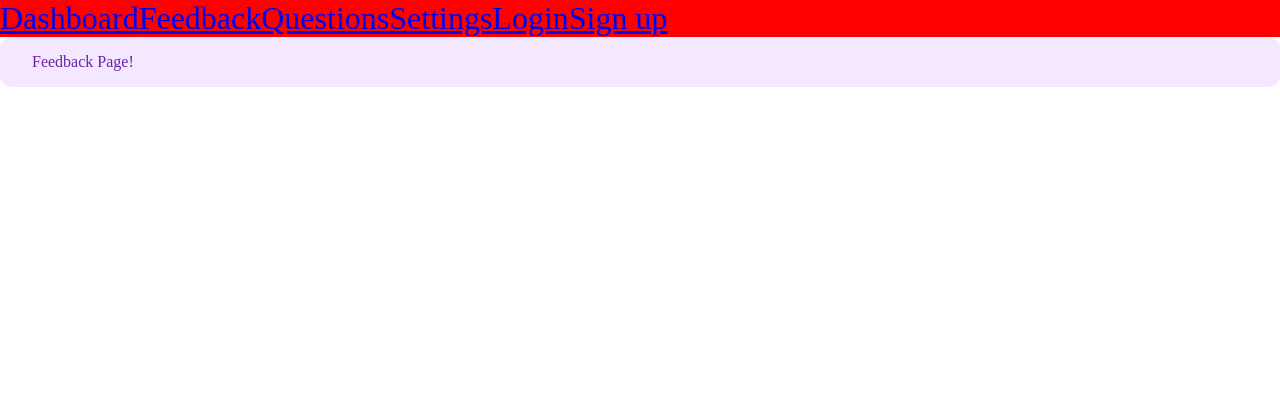
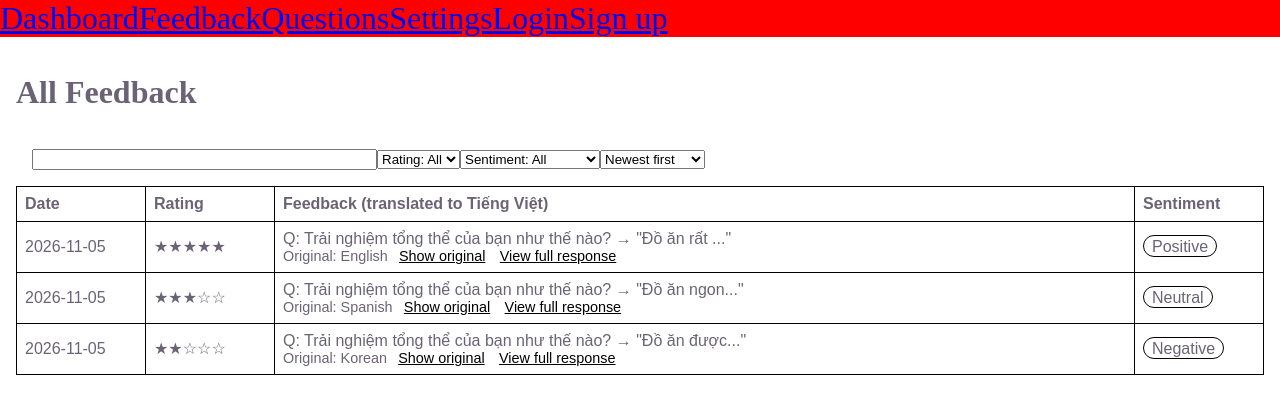
Before and after one commit to INFO-442/INFO442-Project, a React (Vite) app in the folder frontend/: page /feedback in a window 1280 px wide. Shown: the top 414 px of the page. Built offline with nearby package versions, Linux system fonts and the light colour scheme.

Commit message:
Added filters, table, working buttons in feedback

```diff
--- a/frontend/src/pages/Feedback/Feedback.jsx
+++ b/frontend/src/pages/Feedback/Feedback.jsx
@@ -1,9 +1,85 @@
 import feedbackCSS from './Feedback.module.css'
+import { useState } from 'react'
+
+import { feedbacks } from './Feedback.mockdata.js'
 
 function FeedbackPage() {
   return (
-    <div className={feedbackCSS.feedbackPage}>Feedback Page!</div>
+    <div className={feedbackCSS.feedbackPage}>
+      <h1>All Feedback</h1>
+      <Filters />
+      <table className={feedbackCSS.table}>
+        <tr>
+          <th>Date</th>
+          <th>Rating</th>
+          <th className={feedbackCSS.wideColumn} >Feedback (translated to Tiếng Việt)</th>
+          <th>Sentiment</th>
+        </tr>
+        {feedbacks.map((feedback) => ( <TableRow key={feedback.id} feedback={feedback}/> ))}
+      </table>
+      <dialog id="full-response">
+        <p>This dialog was opened using an invoker command.</p>
+        <button commandfor="full-response" command="close">Close</button>
+      </dialog>
+    </div>
   )
 }
 
+function Filters() {
+  return <div className={feedbackCSS.filterDiv}>
+        <input type="text" id="search" name="search" required minlength="2" size="40" />
+        <select name="rating" id="rating">
+          <option value="">Rating: All</option>
+          <option value="5">Rating: 5</option>
+          <option value="4">Rating: 4</option>
+          <option value="3">Rating: 3</option>
+          <option value="2">Rating: 2</option>
+          <option value="1">Rating: 1</option>
+        </select>
+        <select name="sentiment" id="sentiment">
+          <option value="">Sentiment: All</option>
+          <option value="positive">Sentiment: positive</option>
+          <option value="neutral">Sentiment: neutral</option>
+          <option value="negative">Sentiment: negative</option>
+        </select>
+        <select name="sort" id="sort">
+          <option value="new">Newest first</option>
+          <option value="old">Oldest first</option>
+          <option value="high">Highest rating</option>
+          <option value="low">Lowest rating</option>
+        </select>
+      </div>
+}
+
+function TableRow({ feedback }) {
+  const stars = {
+    5: "★★★★★",
+    4: "★★★★☆",
+    3: "★★★☆☆",
+    2: "★★☆☆☆",
+    1: "★☆☆☆☆",
+  }
+  return <tr>
+    <td>{feedback.Date}</td>
+    <td>{stars[feedback.Rating]}</td>
+    <td><Feedback response={feedback.Responses[0]} language={feedback.Language} /></td>
+    <td><span className={feedbackCSS.sentiment}>{feedback.Sentiment}</span></td>
+  </tr>
+}
+
+function Feedback({ response, language }) {
+  const [translated, setTranslated] = useState(true);
+
+  return <>
+      <span>Q: {translated ? response.Question_Translated : response.Question_Native} →
+      "{translated ? response.Translated.substring(0, 10) : response.Native.substring(0, 10)}..."</span>
+      <div className={feedbackCSS.feedbackUnder}>
+        <span>Original: {language} </span>
+        <button onClick={() => setTranslated(!translated)} >Show {translated ? "original" : "translated"}</button>
+        <button command="show-modal" commandfor="full-response">View full response</button>
+      </div>
+  </>
+}
+
+
 export default FeedbackPage
--- /dev/null
+++ b/frontend/src/pages/Feedback/Feedback.mockdata.js
@@ -0,0 +1,104 @@
+export const feedbacks = [
+  {
+    Feedback_ID: 105,
+    Business_ID: 1,
+    Language: "English",
+    Date: "2026-11-05",
+    Rating: 5,
+    Sentiment: "Positive",
+    Responses: [
+      {
+        Response_ID: 1013,
+        Question_ID: 1,
+        Question_Native: "How was your overall experience?",
+        Question_Translated: "Trải nghiệm tổng thể của bạn như thế nào?",
+        Native: "The food was delicious and the atmosphere was very welcoming.",
+        Translated: "Đồ ăn rất ngon và không khí ở đây rất thân thiện."
+      },
+      {
+        Response_ID: 1014,
+        Question_ID: 2,
+        Question_Native: "How was the customer service?",
+        Question_Translated: "Dịch vụ chăm sóc khách hàng như thế nào?",
+        Native: "Our server was incredibly helpful and made great recommendations.",
+        Translated: "Nhân viên phục vụ rất nhiệt tình và đưa ra những gợi ý tuyệt vời."
+      },
+      {
+        Response_ID: 1015,
+        Question_ID: 3,
+        Question_Native: "Would you recommend us?",
+        Question_Translated: "Bạn có muốn giới thiệu chúng tôi cho người khác không?",
+        Native: "Absolutely! I would love to visit again.",
+        Translated: "Chắc chắn rồi! Tôi rất muốn quay lại."
+      }
+    ]
+  },
+  {
+    Feedback_ID: 106,
+    Business_ID: 1,
+    Language: "Spanish",
+    Date: "2026-11-05",
+    Rating: 3,
+    Sentiment: "Neutral",
+    Responses: [
+      {
+        Response_ID: 1016,
+        Question_ID: 1,
+        Question_Native: "¿Cómo fue tu experiencia en general?",
+        Question_Translated: "Trải nghiệm tổng thể của bạn như thế nào?",
+        Native: "La comida estaba buena, pero el restaurante estaba demasiado lleno.",
+        Translated: "Đồ ăn ngon, nhưng nhà hàng quá đông."
+      },
+      {
+        Response_ID: 1017,
+        Question_ID: 2,
+        Question_Native: "¿Qué te pareció el servicio al cliente?",
+        Question_Translated: "Dịch vụ chăm sóc khách hàng như thế nào?",
+        Native: "El personal fue amable, aunque tardaron mucho en atendernos.",
+        Translated: "Nhân viên thân thiện, mặc dù chúng tôi phải chờ khá lâu mới được phục vụ."
+      },
+      {
+        Response_ID: 1018,
+        Question_ID: 3,
+        Question_Native: "¿Nos recomendarías?",
+        Question_Translated: "Bạn có muốn giới thiệu chúng tôi cho người khác không?",
+        Native: "Sí, pero recomendaría venir en un horario menos ocupado.",
+        Translated: "Có, nhưng tôi khuyên nên đến vào thời điểm ít đông khách hơn."
+      }
+    ]
+  },
+  {
+    Feedback_ID: 107,
+    Business_ID: 1,
+    Language: "Korean",
+    Date: "2026-11-05",
+    Rating: 2,
+    Sentiment: "Negative",
+    Responses: [
+      {
+        Response_ID: 1019,
+        Question_ID: 1,
+        Question_Native: "전반적인 경험은 어떠셨나요?",
+        Question_Translated: "Trải nghiệm tổng thể của bạn như thế nào?",
+        Native: "음식이 식어서 나왔고 전체적인 경험이 실망스러웠습니다.",
+        Translated: "Đồ ăn được mang ra khi đã nguội và trải nghiệm tổng thể khiến tôi thất vọng."
+      },
+      {
+        Response_ID: 1020,
+        Question_ID: 2,
+        Question_Native: "고객 서비스는 어떠셨나요?",
+        Question_Translated: "Dịch vụ chăm sóc khách hàng như thế nào?",
+        Native: "직원들이 불친절했고 요청을 제대로 들어주지 않았습니다.",
+        Translated: "Nhân viên không thân thiện và không đáp ứng yêu cầu của tôi một cách chu đáo."
+      },
+      {
+        Response_ID: 1021,
+        Question_ID: 3,
+        Question_Native: "저희를 다른 사람에게 추천하시겠습니까?",
+        Question_Translated: "Bạn có muốn giới thiệu chúng tôi cho người khác không?",
+        Native: "아니요, 다시 방문하고 싶지 않습니다.",
+        Translated: "Không, tôi không muốn quay lại."
+      }
+    ]
+  }
+];
--- a/frontend/src/pages/Feedback/Feedback.module.css
+++ b/frontend/src/pages/Feedback/Feedback.module.css
@@ -1,7 +1,49 @@
 .feedbackPage {
-  margin: auto;
-  padding: 1rem 2rem;
-  border-radius: 0.75rem;
-  color: #6b21a8;
-  background-color: #f3e8ff;
+  padding: 1rem;
 }
+
+.filterDiv {
+  padding: 1rem;
+}
+
+.table {
+  font-family: arial, sans-serif;
+  border-collapse: collapse;
+  width: 100%;
+  table-layout: fixed;
+}
+.table th {
+  width: 7em;
+}
+.table .wideColumn {
+  width: 100%;
+}
+
+.table td, .table th {
+  border: 1px solid black;
+  text-align: left;
+  padding: 8px;
+}
+
+.table button {
+  background: none;
+  border: none;
+  padding: 0;
+  text-decoration: underline;
+  cursor: pointer;
+  font: inherit;
+  margin: 0 0.5em;
+}
+.table button:hover {
+  color: rgb(59, 59, 59);
+}
+
+.feedbackUnder {
+  font-size: 0.9em;
+}
+
+.sentiment {
+  border: 1px solid black;
+  border-radius: 50pt;
+  padding: 0.1em 0.5em;
+}
```
